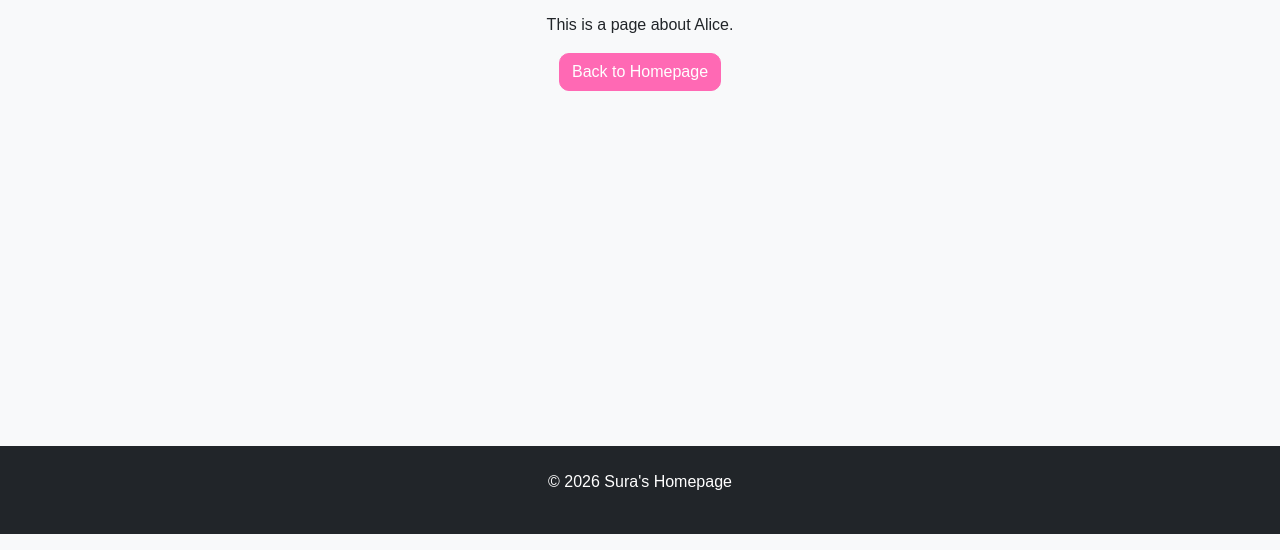
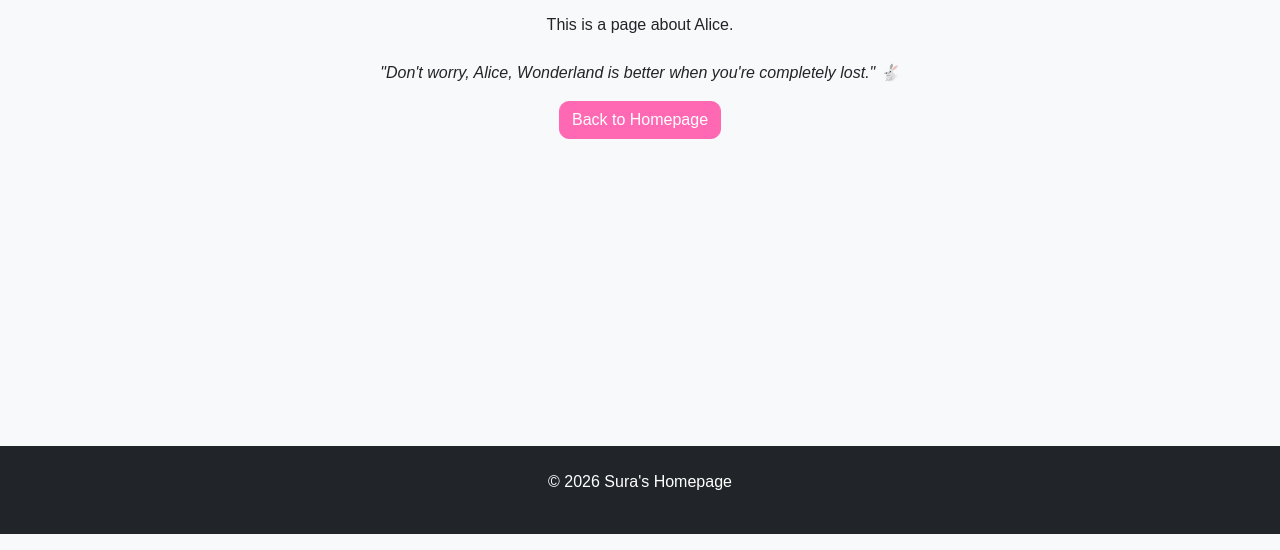
Before and after one commit to suravkvkvkvk77-png/Sura-s-homepage, a plain HTML site: page alice.html in a window 1280 px wide. Shown: the part 250-800 px from the top of the page. Drawn offline with nearby package versions, Linux system fonts and the light colour scheme.

Commit message:
Update alice.html

```diff
--- a/alice.html
+++ b/alice.html
@@ -1,14 +1,15 @@
 <!DOCTYPE html>
-
 <html lang="en">
 
 <head>
     <meta charset="UTF-8">
     <meta name="viewport" content="width=device-width, initial-scale=1.0">
 
-    <link href="https://cdn.jsdelivr.net/npm/bootstrap@5.3.8/dist/css/bootstrap.min.css"
+    <link
+        href="https://cdn.jsdelivr.net/npm/bootstrap@5.3.8/dist/css/bootstrap.min.css"
         rel="stylesheet"
-        crossorigin="anonymous">
+        crossorigin="anonymous"
+    >
 
     <link href="styles.css" rel="stylesheet">
 
@@ -19,13 +20,17 @@
 
     <nav class="navbar navbar-expand-lg bg-body-tertiary">
         <div class="container">
-            <a class="navbar-brand" href="index.html">Sura's Homepage</a>
+
+            <a class="navbar-brand" href="index.html">
+                Sura's Homepage
+            </a>
 
             <div class="navbar-nav">
                 <a class="nav-link" href="alice.html">Alice</a>
                 <a class="nav-link" href="niko.html">Niko</a>
                 <a class="nav-link" href="bran.html">Bran</a>
             </div>
+
         </div>
     </nav>
 
@@ -43,6 +48,10 @@
             This is a page about Alice.
         </p>
 
+        <p class="mt-4 fst-italic">
+            "Don't worry, Alice, Wonderland is better when you're completely lost." 🐇
+        </p>
+
         <a href="index.html" class="btn btn-primary">
             Back to Homepage
         </a>
@@ -54,5 +63,4 @@
     </footer>
 
 </body>
-
 </html>
```
